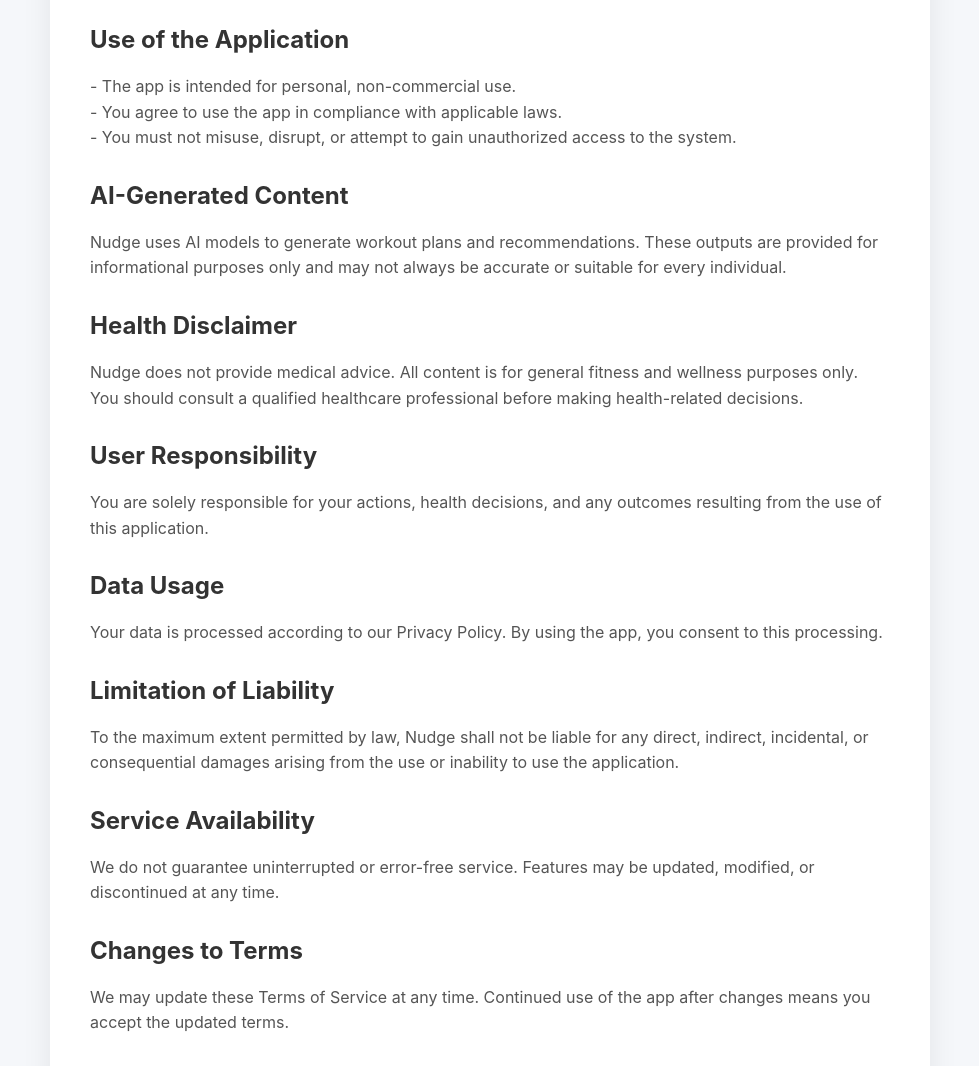
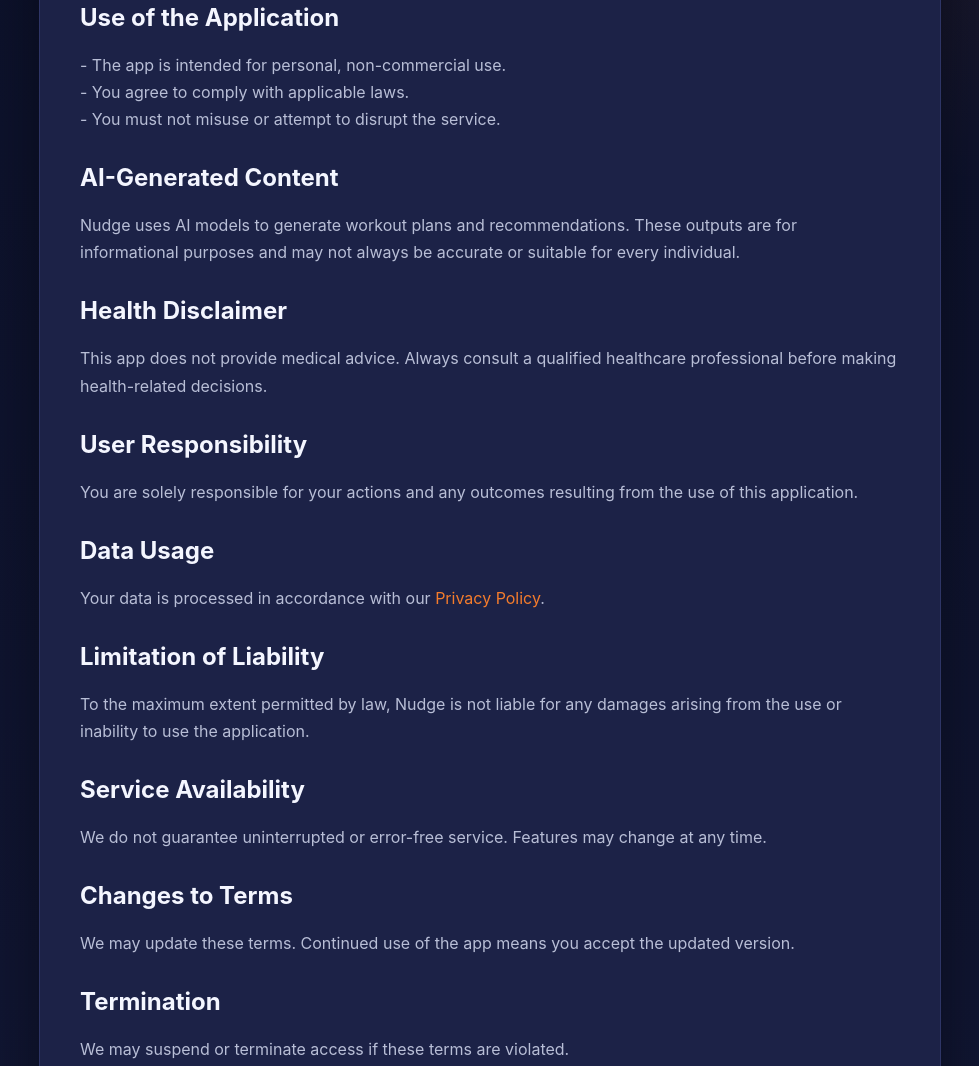
Before and after one commit to M0NAREKS/fitcoach-legal, a plain HTML site: page terms.html in a window 1280 px wide. Shown: the part 431-1497 px from the top of the page, without its empty margins (150-1129 px from the left). Drawn offline with Linux system fonts and the light colour scheme.

Commit message:
Update terms.html

```diff
--- a/terms.html
+++ b/terms.html
@@ -3,25 +3,67 @@
 <head>
 <meta charset="UTF-8">
 <title>Nudge Terms of Service</title>
+
 <style>
+:root {
+  --bg-dark: #0b1028;
+  --bg: #111633;
+  --card: #1c2247;
+  --border: #2e3566;
+  --text: #f4f6ff;
+  --muted: #b8bed6;
+  --accent: #f47c2c;
+}
+
 body {
+  margin: 0;
   font-family: -apple-system, BlinkMacSystemFont, "Segoe UI", Roboto;
-    background: #f5f7fa;
-    margin: 0;
-    padding: 0;
+  background:
+    radial-gradient(circle at top right, rgba(244,124,44,0.15), transparent 30%),
+    linear-gradient(180deg, var(--bg-dark), var(--bg));
+  color: var(--text);
 }
+
 .container {
-    max-width: 800px;
+  max-width: 820px;
   margin: 40px auto;
-    background: white;
   padding: 40px;
-    border-radius: 12px;
-    box-shadow: 0 10px 30px rgba(0,0,0,0.08);
+  background: var(--card);
+  border-radius: 20px;
+  border: 1px solid var(--border);
+  box-shadow: 0 20px 60px rgba(0,0,0,0.4);
 }
-  h1 { margin-top: 0; color: #1a1a1a; }
-  h2 { margin-top: 30px; color: #333; }
-  p { color: #555; line-height: 1.6; }
+
+h1 {
+  margin-top: 0;
+  color: var(--text);
+  font-size: 30px;
+}
+
+h2 {
+  margin-top: 30px;
+  color: var(--text);
+}
+
+p {
+  color: var(--muted);
+  line-height: 1.7;
+}
+
+a {
+  color: var(--accent);
+  text-decoration: none;
+}
+
+a:hover {
+  text-decoration: underline;
+}
+
+strong {
+  color: var(--text);
+}
 </style>
+
 </head>
 <body>
 
@@ -38,36 +80,36 @@
   <h2>Use of the Application</h2>
   <p>
     - The app is intended for personal, non-commercial use.<br>
-    - You agree to use the app in compliance with applicable laws.<br>
-    - You must not misuse, disrupt, or attempt to gain unauthorized access to the system.
+    - You agree to comply with applicable laws.<br>
+    - You must not misuse or attempt to disrupt the service.
   </p>
 
   <h2>AI-Generated Content</h2>
-  <p>Nudge uses AI models to generate workout plans and recommendations. These outputs are provided for informational purposes only and may not always be accurate or suitable for every individual.</p>
+  <p>Nudge uses AI models to generate workout plans and recommendations. These outputs are for informational purposes and may not always be accurate or suitable for every individual.</p>
 
   <h2>Health Disclaimer</h2>
-  <p>Nudge does not provide medical advice. All content is for general fitness and wellness purposes only. You should consult a qualified healthcare professional before making health-related decisions.</p>
+  <p>This app does not provide medical advice. Always consult a qualified healthcare professional before making health-related decisions.</p>
 
   <h2>User Responsibility</h2>
-  <p>You are solely responsible for your actions, health decisions, and any outcomes resulting from the use of this application.</p>
+  <p>You are solely responsible for your actions and any outcomes resulting from the use of this application.</p>
 
   <h2>Data Usage</h2>
-  <p>Your data is processed according to our Privacy Policy. By using the app, you consent to this processing.</p>
+  <p>Your data is processed in accordance with our <a href="privacy.html">Privacy Policy</a>.</p>
 
   <h2>Limitation of Liability</h2>
-  <p>To the maximum extent permitted by law, Nudge shall not be liable for any direct, indirect, incidental, or consequential damages arising from the use or inability to use the application.</p>
+  <p>To the maximum extent permitted by law, Nudge is not liable for any damages arising from the use or inability to use the application.</p>
 
   <h2>Service Availability</h2>
-  <p>We do not guarantee uninterrupted or error-free service. Features may be updated, modified, or discontinued at any time.</p>
+  <p>We do not guarantee uninterrupted or error-free service. Features may change at any time.</p>
 
   <h2>Changes to Terms</h2>
-  <p>We may update these Terms of Service at any time. Continued use of the app after changes means you accept the updated terms.</p>
+  <p>We may update these terms. Continued use of the app means you accept the updated version.</p>
 
   <h2>Termination</h2>
-  <p>We reserve the right to suspend or terminate access to the app if these terms are violated.</p>
+  <p>We may suspend or terminate access if these terms are violated.</p>
 
   <h2>Contact</h2>
-  <p>oguzhanbodur23@gmail.com</p>
+  <p><a href="mailto:oguzhanbodur23@gmail.com">oguzhanbodur23@gmail.com</a></p>
 
 </div>
 
```
Lines whose indentation alone changed are shown as unchanged.
